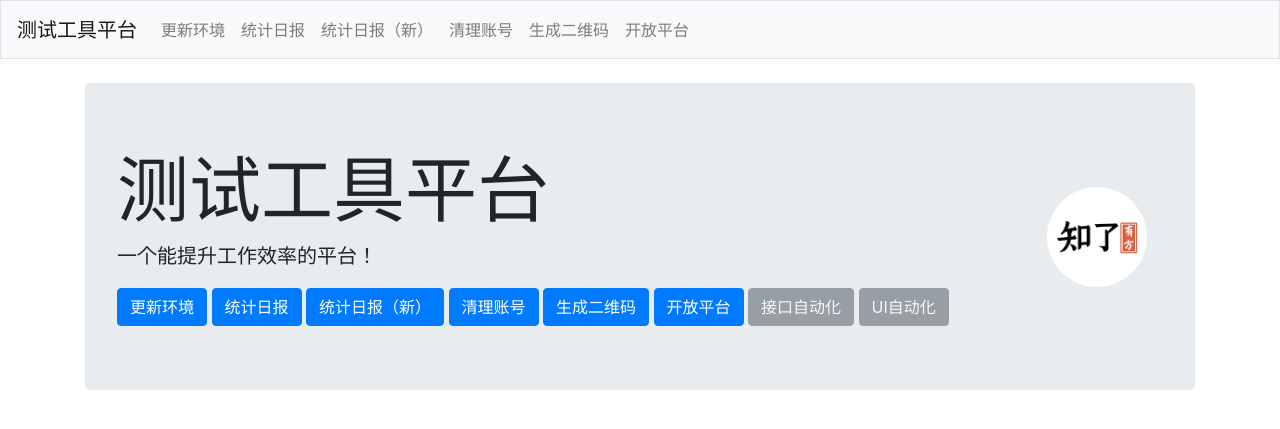
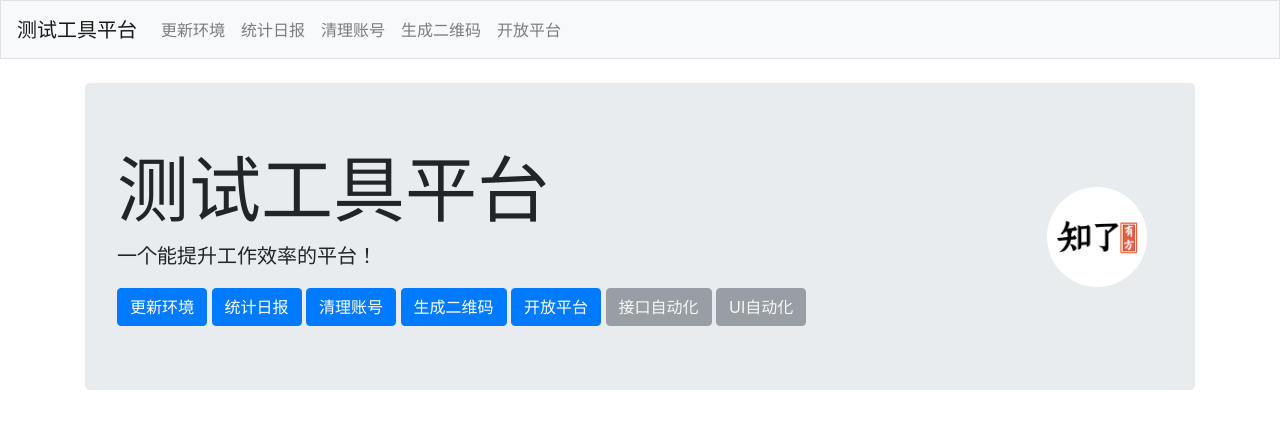
Before and after one commit to asillyrabbit/test_tools, a Django app: page / in a window 1280 px wide. Shown: the top 429 px of the page. Run offline with Django 3.2, Linux system fonts and the light colour scheme; some libraries are stand-ins or nearby versions.

Commit message:
下线统计日报旧版入口

```diff
--- a/config/templates/config/base.html
+++ b/config/templates/config/base.html
@@ -24,10 +24,7 @@
                 <a class="nav-link" href="{% url 'operate:update' %}">更新环境</a>
             </li>
             <li class="nav-item">
-                <a class="nav-link" href="{% url 'operate:bugs' %}">统计日报</a>
-            </li>
-            <li class="nav-item">
-                <a class="nav-link" href="{% url 'operate:newbugs' %}">统计日报（新）</a>
+                <a class="nav-link" href="{% url 'operate:newbugs' %}">统计日报</a>
             </li>
             <li class="nav-item">
                 <a class="nav-link" href="{% url 'operate:search' %}">清理账号</a>
--- a/config/templates/config/index.html
+++ b/config/templates/config/index.html
@@ -12,8 +12,7 @@
             <h1 class="display-3">测试工具平台</h1>
             <p class="lead">一个能提升工作效率的平台！</p>
             <a class="btn btn-primary" href="{% url 'operate:update' %}" role="button">更新环境</a>
-            <a class="btn btn-primary" href="{% url 'operate:bugs' %}" role="button">统计日报</a>
-            <a class="btn btn-primary" href="{% url 'operate:newbugs' %}" role="button">统计日报（新）</a>
+            <a class="btn btn-primary" href="{% url 'operate:newbugs' %}" role="button">统计日报</a>
             <a class="btn btn-primary" href="{% url 'operate:search' %}" role="button">清理账号</a>
             <a class="btn btn-primary" href="{% url 'operate:qrcode' %}" role="button">生成二维码</a>
             <a class="btn btn-primary" href="{% url 'operate:oplat' %}" role="button">开放平台</a>
```
